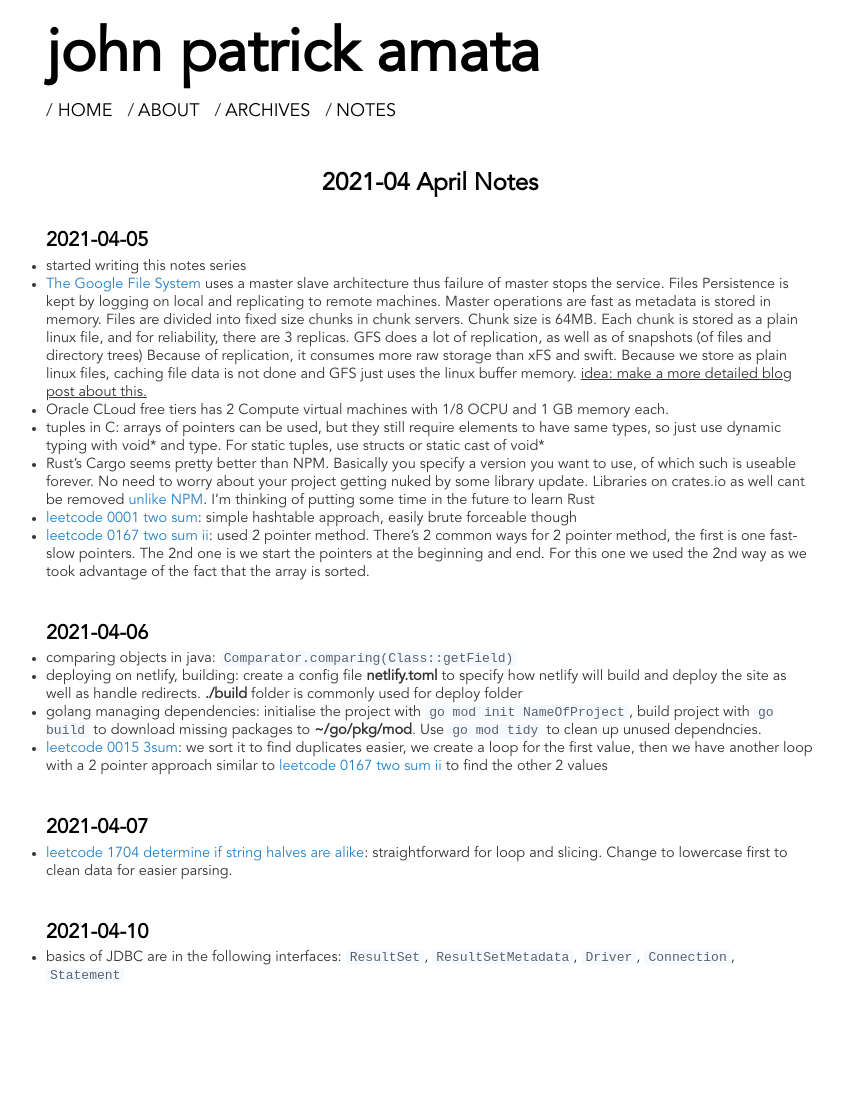
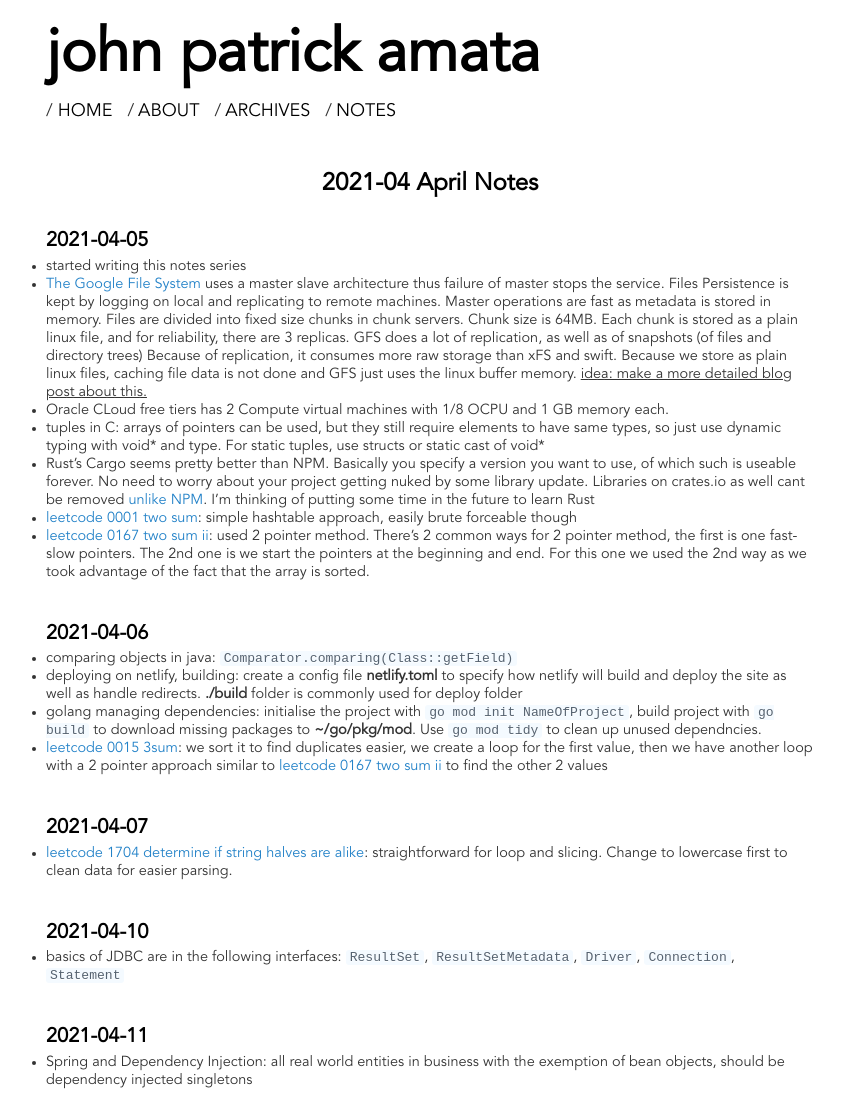
Before and after one commit to jpamata/jpamata.github.io, a Jekyll site: the page built from notes/2021/04.md, in a window 1280 px wide. Shown: the whole page, without its empty margins (210-1053 px from the left). Built offline with Jekyll 4.4.1, drawn with Linux system fonts in a browser that asks for light colours; before the commit the page ends 1000 px from its top, so only the background shows below that.

Commit message:
Update 04.md

```diff
--- a/notes/2021/04.md
+++ b/notes/2021/04.md
@@ -31,3 +31,7 @@ title: April 2021
 ## 2021-04-10
 
 - basics of JDBC are in the following interfaces: <code>ResultSet</code>, <code>ResultSetMetadata</code>, <code>Driver</code>, <code>Connection</code>, <code>Statement</code>
+
+## 2021-04-11
+
+- Spring and Dependency Injection: all real world entities in business with the exemption of bean objects, should be dependency injected singletons
```
